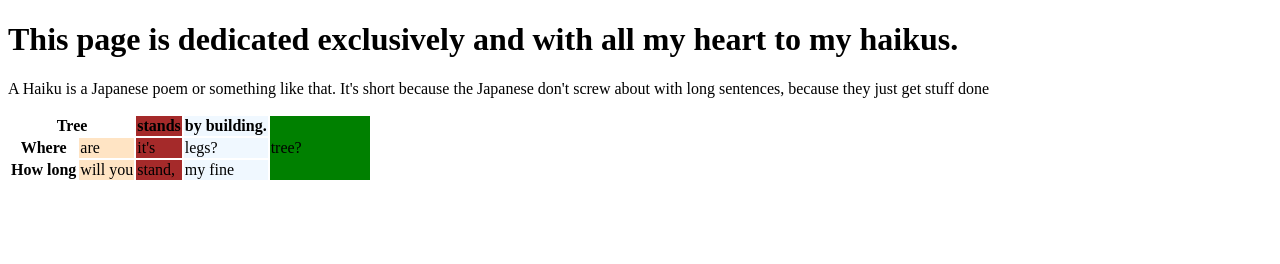
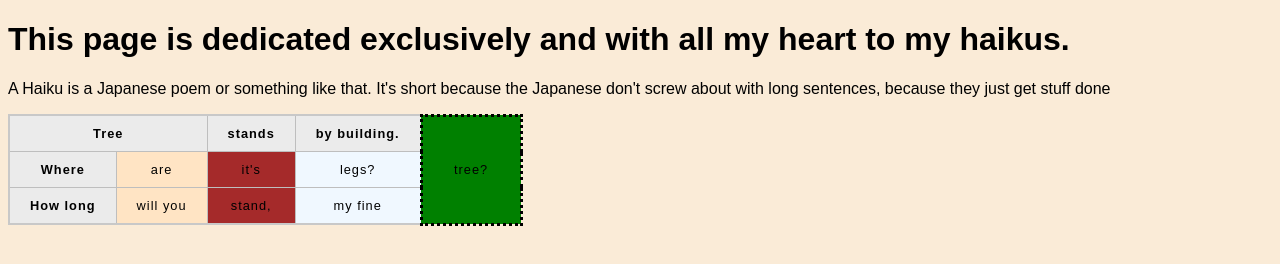
Before and after one commit to andrew-rees/WebDev, a plain HTML site: page Poems/haikus.html in a window 1280 px wide. Drawn offline with Linux system fonts and the light colour scheme.

Commit message:
fixed haikus links

```diff
--- a/Poems/haikus.html
+++ b/Poems/haikus.html
@@ -4,8 +4,8 @@
 <head>
     <meta charset="utf-8">
     <title>Andrew's Haiku Page</title>
-    <link href="styles\tableFormatting.css" rel="stylesheet" type="text/css">
-    <link href="styles\defaultFormatting.css" rel="stylesheet" type="text/css">
+    <link href="..\styles\tableFormatting.css" rel="stylesheet" type="text/css">
+    <link href="..\styles\defaultFormatting.css" rel="stylesheet" type="text/css">
 </head>
 
 <body class="Poetry Haikus">
```
